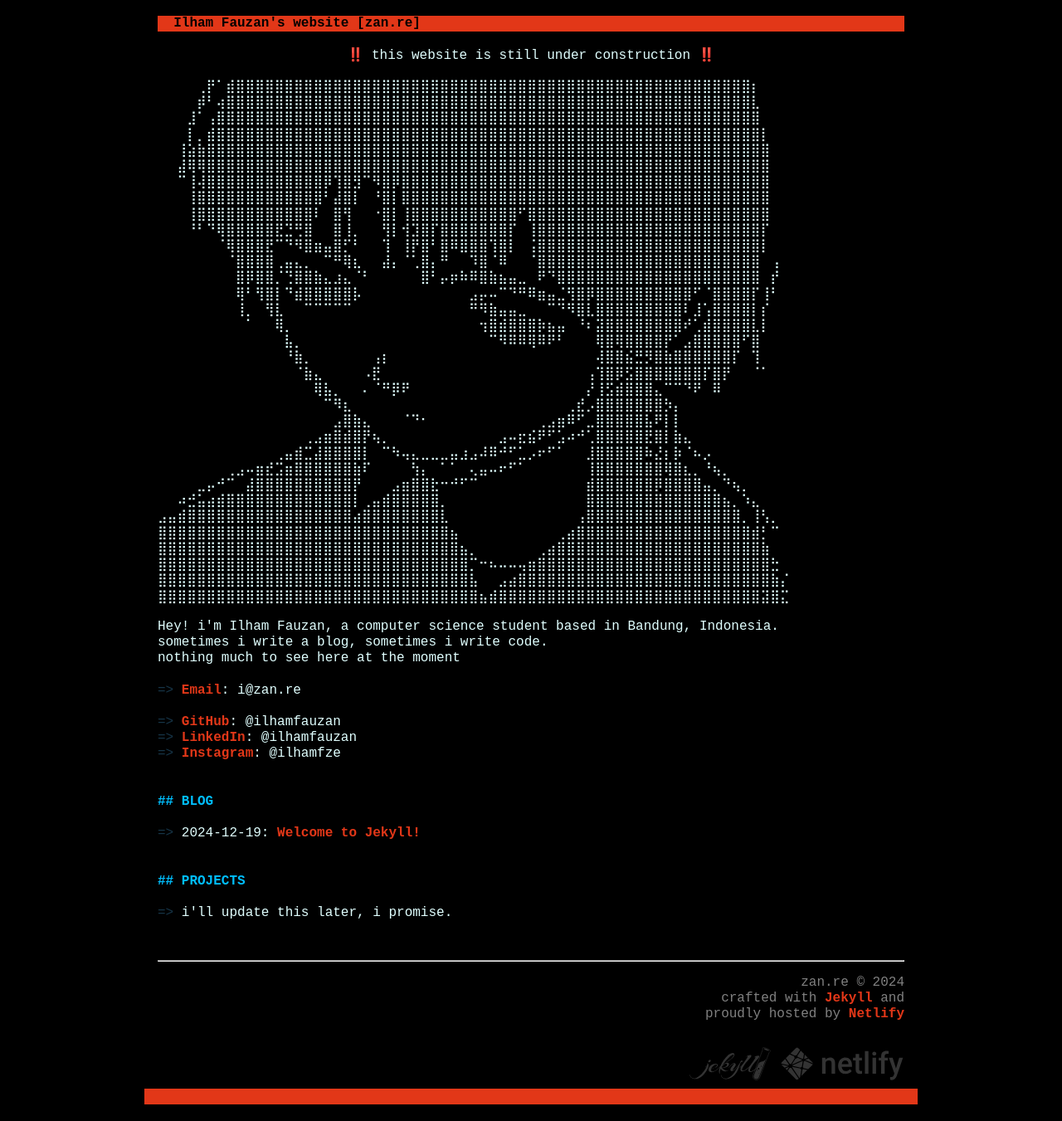
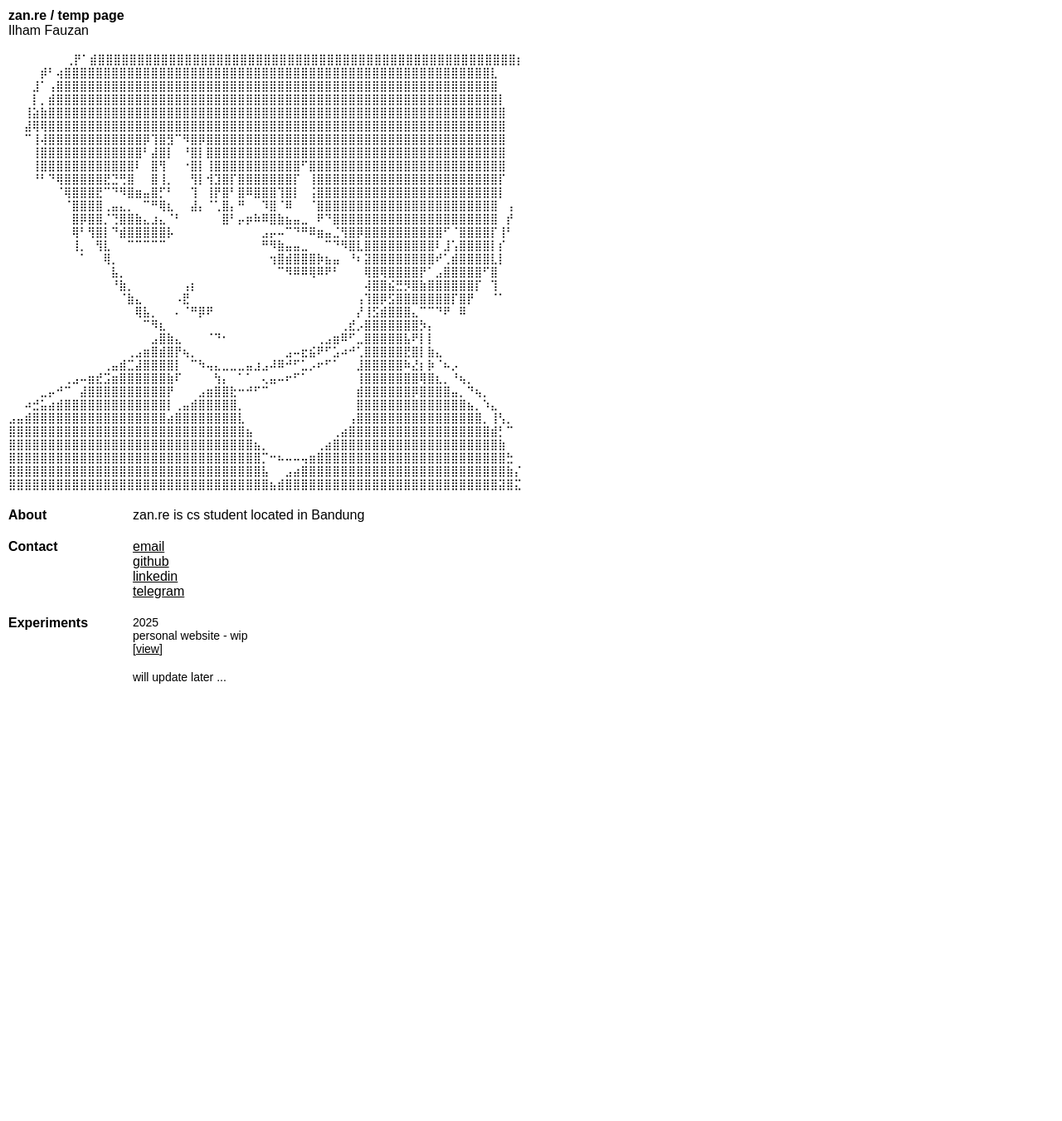
Before and after one commit to ilhamfauzan/zanre-jekyll, a Jekyll site: the page index.html, which Jekyll copies as it is, in a window 1280 px wide. Shown: the whole page at 83% size. Built offline with Jekyll 4.4.1, drawn with Linux system fonts in a browser that asks for light colours; some web fonts are replaced; after the commit the page ends 900 px from its top, so only the background shows below that.

Commit message:
Update index.html

```diff
--- a/index.html
+++ b/index.html
@@ -1,9 +1,78 @@
----
-layout: "wrapper"
----
+<!DOCTYPE html>
+<html lang="en">
+<head>
+  <meta charset="UTF-8">
+  <meta name="viewport" content="width=device-width, initial-scale=1.0">
+  <title></title>
+  <style>
+    * {
+  margin: 0;
+  padding: 0;
+  box-sizing: border-box;
+}
 
-<br><center>‼️ this website is still under construction ‼️ <br> <br> </center>
-    ⠀⠀⠀⠀⢀⡟⠁⣾⣿⣿⣿⣿⣿⣿⣿⣿⣿⣿⣿⣿⣿⣿⣿⣿⣿⣿⣿⣿⣿⣿⣿⣿⣿⣿⣿⣿⣿⣿⣿⣿⣿⣿⣿⣿⣿⣿⣿⣿⣿⣿⣿⣿⣿⣿⣿⣿⣿⣿⣿⣿⣿⡆⠀⠀⠀
+body {
+  font-family: Arial, sans-serif;
+}
+
+.container {
+  width: 100%;
+}
+
+.title {
+  margin: 10px;
+}
+
+.profile-table {
+  width: 100%;
+  border-collapse: collapse;
+}
+
+.profile-table td {
+  padding: 10px;
+  vertical-align: top;
+}
+
+.label {
+  font-weight: bold;
+  width: 150px;
+  color: black;
+}
+
+.value {
+  color: black;
+}
+
+.profile-table a {
+  color: black;
+  text-decoration: underline;
+}
+
+.profile-table a:hover {
+  text-decoration: underline;
+}
+
+.profile-table ul {
+  list-style-type: none;
+  padding: 0;
+}
+
+.profile-table ul li {
+  font-size: 14px;
+}
+
+a {
+  text-decoration: underline;
+  color: black;
+}
+  </style>
+</head>
+<body>
+  <div class="container">
+    <div class="title">
+    <b class="label">zan.re / temp page</b> <br>
+    <span class="value">Ilham Fauzan</span> <br> <br>
+      <pre>    ⠀⠀⠀⠀⢀⡟⠁⣾⣿⣿⣿⣿⣿⣿⣿⣿⣿⣿⣿⣿⣿⣿⣿⣿⣿⣿⣿⣿⣿⣿⣿⣿⣿⣿⣿⣿⣿⣿⣿⣿⣿⣿⣿⣿⣿⣿⣿⣿⣿⣿⣿⣿⣿⣿⣿⣿⣿⣿⣿⣿⣿⡆⠀⠀⠀
 ⠀⠀⠀⠀⡾⠃⢴⣿⣿⣿⣿⣿⣿⣿⣿⣿⣿⣿⣿⣿⣿⣿⣿⣿⣿⣿⣿⣿⣿⣿⣿⣿⣿⣿⣿⣿⣿⣿⣿⣿⣿⣿⣿⣿⣿⣿⣿⣿⣿⣿⣿⣿⣿⣿⣿⣿⣿⣿⣿⣿⣿⣇⠀⠀⠀
 ⠀⠀⠀⣸⠁⢠⣿⣿⣿⣿⣿⣿⣿⣿⣿⣿⣿⣿⣿⣿⣿⣿⣿⣿⣿⣿⣿⣿⣿⣿⣿⣿⣿⣿⣿⣿⣿⣿⣿⣿⣿⣿⣿⣿⣿⣿⣿⣿⣿⣿⣿⣿⣿⣿⣿⣿⣿⣿⣿⣿⣿⣿⠀⠀⠀
 ⠀⠀⠀⡇⡀⣾⣿⣿⣿⣿⣿⣿⣿⣿⣿⣿⣿⣿⣿⣿⣿⣿⣿⣿⣿⣿⣿⣿⣿⣿⣿⣿⣿⣿⣿⣿⣿⣿⣿⣿⣿⣿⣿⣿⣿⣿⣿⣿⣿⣿⣿⣿⣿⣿⣿⣿⣿⣿⣿⣿⣿⣿⡇⠀⠀
@@ -35,25 +104,36 @@ layout: "wrapper"
 ⣿⣿⣿⣿⣿⣿⣿⣿⣿⣿⣿⣿⣿⣿⣿⣿⣿⣿⣿⣿⣿⣿⣿⣿⣿⣿⣿⣿⣿⣿⣿⣦⡀⠀⠀⠀⠀⠀⠀⢀⣴⣿⣿⣿⣿⣿⣿⣿⣿⣿⣿⣿⣿⣿⣿⣿⣿⣿⣿⣿⣿⣿⣷⠀⠀
 ⣿⣿⣿⣿⣿⣿⣿⣿⣿⣿⣿⣿⣿⣿⣿⣿⣿⣿⣿⣿⣿⣿⣿⣿⣿⣿⣿⣿⣿⣿⣿⣿⡉⠒⠦⠤⠤⢤⣶⣿⣿⣿⣿⣿⣿⣿⣿⣿⣿⣿⣿⣿⣿⣿⣿⣿⣿⣿⣿⣿⣿⣿⣿⣓⠀
 ⣿⣿⣿⣿⣿⣿⣿⣿⣿⣿⣿⣿⣿⣿⣿⣿⣿⣿⣿⣿⣿⣿⣿⣿⣿⣿⣿⣿⣿⣿⣿⣿⣧⠀⠀⣠⣴⣿⣿⣿⣿⣿⣿⣿⣿⣿⣿⣿⣿⣿⣿⣿⣿⣿⣿⣿⣿⣿⣿⣿⣿⣿⣿⣷⡌
-⣿⣿⣿⣿⣿⣿⣿⣿⣿⣿⣿⣿⣿⣿⣿⣿⣿⣿⣿⣿⣿⣿⣿⣿⣿⣿⣿⣿⣿⣿⣿⣿⣿⣦⣾⣿⣿⣿⣿⣿⣿⣿⣿⣿⣿⣿⣿⣿⣿⣿⣿⣿⣿⣿⣿⣿⣿⣿⣿⣿⣿⣿⣽⣿⣍
-    <p>Hey! i'm Ilham Fauzan, a computer science student based in Bandung, Indonesia. <br> sometimes i write a blog, sometimes i write code. <br>nothing much to see here at the moment</p>
-
-    <ul>
-      <li><a href="mailto:i@zan.re">Email</a>: i@zan.re</li>
-      <br>
-      <li><a rel="me" href="https://github.com/ilhamfauzan" target="_blank">GitHub</a>: @ilhamfauzan</li>
-      <li><a rel="me" href="https://linkedin.com/in/ilhamfauzan" target="_blank">LinkedIn</a>: @ilhamfauzan</li>
-      <li><a rel="me" href="https://instagram.com/ilhamfze" target="_blank">Instagram</a>: @ilhamfze</li>
-    </ul>
-    <h2>Blog</h2>
-    <ul>
-      {% for post in site.posts %}
-        {% unless post.hidden %}
-          <li>{{ post.date | date: "%Y-%m-%d" }}: <a href="{{ post.url }}" target="">{{ post.title }}</a></li>
-        {% endunless %}
-      {% endfor %}
-    </ul>
-    <h2>Projects</h2>
-    <ul>
-      <li>i'll update this later, i promise.</li>
-    </ul>
+⣿⣿⣿⣿⣿⣿⣿⣿⣿⣿⣿⣿⣿⣿⣿⣿⣿⣿⣿⣿⣿⣿⣿⣿⣿⣿⣿⣿⣿⣿⣿⣿⣿⣦⣾⣿⣿⣿⣿⣿⣿⣿⣿⣿⣿⣿⣿⣿⣿⣿⣿⣿⣿⣿⣿⣿⣿⣿⣿⣿⣿⣿⣽⣿⣍</pre>
+    </div>
+      </tr>
+    <table class="profile-table">
+      <tr>
+        <td class="label">About</td>
+        <td class="value">zan.re is cs student located in Bandung</td>
+      </tr>
+      <tr>
+        <td class="label">Contact</td>
+        <td class="value">
+          <a href="mailto:work@zan.re" target="_blank">email</a> <br>
+          <a href="https://github.com/ilhamfauzan" target="_blank">github</a> <br>
+          <a href="https://linkedin.com/in/ilhamfauzan" target="_blank">linkedin</a> <br>
+          <a href="https://t.me/ilhamfauzan" target="_blank">telegram</a>
+        </td>
+      </tr>
+      <tr>
+        <td class="label">Experiments</td>
+        <td class="value">
+          <ul>
+            <li>2025</li>
+            <li>personal website - wip</li>
+            <li><a href="https://i.zan.re">[view]</a></li>
+            <br>
+            <li>will update later ...</li>
+          </ul>
+        </td>
+      </tr>
+    </table>
+  </div>
+</body>
+</html>
```
